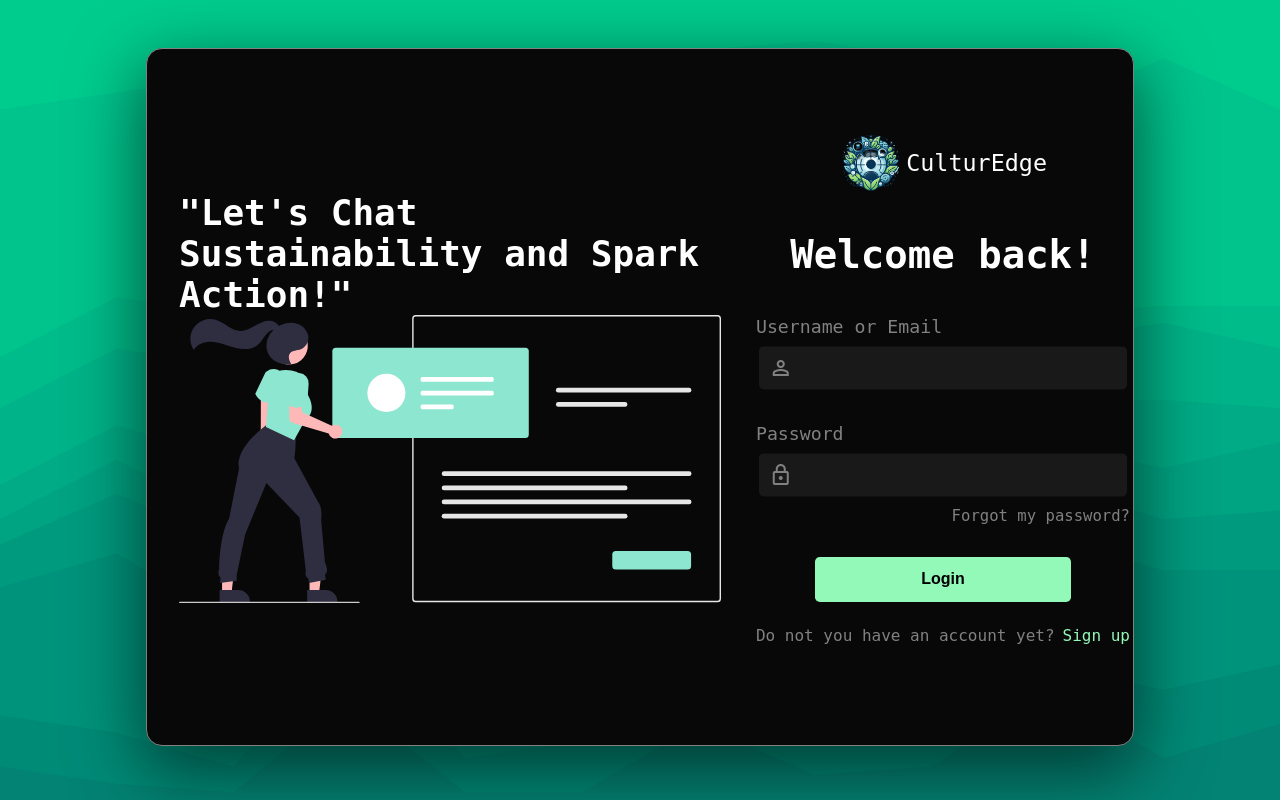
After one commit to AngelDiaz591/PI4_Foro_Web, a PHP site: page /login.html in a window 1280 px wide. The commit adds this page. Run offline with PHP 8.4, Linux system fonts and the light colour scheme; style sheets or scripts are compiled from the project's sources.

Commit message:
new design login

```diff
--- a/index.html
+++ b/index.html
@@ -11,7 +11,7 @@
   <link rel="stylesheet" href="resources/styleheets/main.css">
   <script src="resources/js/main.js"></script>
 </head>
-<body>
+<body class="base">
   <script src="https://code.jquery.com/jquery-3.6.0.min.js"></script>
   <header>
     <span class="material-symbols-outlined menu" id="menu-icon">
--- /dev/null
+++ b/login.html
@@ -0,0 +1,58 @@
+<!DOCTYPE html>
+<html lang="en">
+<head>
+    <meta charset="UTF-8">
+    <meta name="viewport" content="width=device-width, initial-scale=1.0">
+    <title>Visitante</title>
+    <link rel="stylesheet" href="resources/styleheets/main.css">
+    <link rel="preconnect" href="https://fonts.googleapis.com">
+    <link rel="preconnect" href="https://fonts.gstatic.com" crossorigin>
+    <link href="https://fonts.googleapis.com/css2?family=Almarai:wght@700&display=swap" rel="stylesheet">
+    <link rel="stylesheet" href="https://fonts.googleapis.com/css2?family=Material+Symbols+Outlined:opsz,wght,FILL,GRAD@20..48,100..700,0..1,-50..200" />
+    <script src="resources/js/main.js"></script>
+</head>
+<body class="login">
+    <script src="https://code.jquery.com/jquery-3.6.0.min.js"></script>
+    <div class="contenido">
+        <div class="left">
+            <div class="slogan">
+                <h2>"Let's Chat Sustainability and Spark Action!"</h2>
+            </div>
+            <div class="prinsvg">
+                <img src="resources/img/prueba4.svg" class="present">
+            </div>
+        </div>
+        <div class="right">
+            <div class="inicio">
+                <div class="logo">
+                    <img src="resources/img/prueba2.png">
+                    <p>CulturEdge</p>
+                </div>
+                <div class="login_sp">
+                    <div class="greeting">
+                        <h2>Welcome back!</h2>
+                    </div>
+                    <label for="" class="label">Username or Email</label>
+                    <div class="user-input">
+                        <input type="text" name="user" id="user-input">
+                        <span class="icon material-symbols-outlined" id="user-input">person</span>
+                    </div>
+                    <label for="" class="label">Password</label>
+                    <div class="password">
+                        <input type="password" name="password" id="password">
+                        <span class="icon material-symbols-outlined" id="password">lock</span>
+                    </div>
+                    <a href="#" class="forgot">Forgot my password?</a>
+                    <div class="option">
+                        <button class="btn-sign">Login</button>
+                    </div>
+                    <div class="register">
+                        <p>Do not you have an account yet?</p>
+                        <a href="#" class="new">Sign up</a>
+                    </div>
+                </div>
+            </div>
+        </div>
+    </div>
+</body>
+</html>
--- a/resources/styleheets/abstracts/_mixins.scss
+++ b/resources/styleheets/abstracts/_mixins.scss
@@ -20,3 +20,28 @@ $breakpoint_tb: 800px;
   padding: 10px;
   border-top: $border;
 }
+
+/* MIXIN TO LOGIN */
+@mixin posicion-absolute($top, $left, $translate) {
+  position: absolute;
+  top: $top;
+  left: $left;
+  transform: translateY($translate);
+}
+
+@mixin posicion-relative($top, $right, $bottom, $left) {
+  position: relative;
+  margin: $top $right $bottom $left;
+}
+
+@mixin flex-center() {
+  display: flex;
+  justify-content: center;
+  align-items: center;
+}
+
+@mixin flex-grid(){
+  display: grid;
+  align-items: center;
+  justify-content: center;
+}
--- a/resources/styleheets/abstracts/_variables.scss
+++ b/resources/styleheets/abstracts/_variables.scss
@@ -21,3 +21,19 @@ $bor_card:2px solid rgba(255, 255, 255, 0.5);
 
 //transitions
 $tr:background-color 0.3s, color 0.3s;
+
+/* variable to login */
+$primary-color: #080808;
+$prin_color: rgb(18, 18, 18);
+$background1: #93F9B9;
+$background2: #1D976C;
+$based: #0d0c33;
+$font: white;
+$fondo_input: rgb(129, 129, 129);
+$fuente: #000;
+$box-shadow: rgb(0, 0, 0) 3px 3px 6px 0px inset, rgba(0, 0, 0, 0.5) -3px -3px 6px 1px inset;
+$boxshadow2: rgba(0, 0, 0, 0.56) 0px 22px 70px 4px;
+$input2: rgb(19, 19, 19);
+$relleno: rgb(70 68 68);
+$input: rgb(25, 25, 25);
+/* $image: url(resources/img/login_fondo.svg); */
--- a/resources/styleheets/base/_base.scss
+++ b/resources/styleheets/base/_base.scss
@@ -1,4 +1,4 @@
-body {
+body.base {
   padding: 0;
   margin: 0;
   height: 100%;
@@ -6,6 +6,7 @@ body {
   background-color: $font_b1;
   font-family: 'Almarai', sans-serif;
 }
+
 
 .container {
   height: 100%;
--- /dev/null
+++ b/resources/styleheets/base/_login.scss
@@ -0,0 +1,214 @@
+body.login{
+    /* background: linear-gradient(to right, $background1, $background2); */
+    font-family: monospace;
+    background-image: url(resources/img/login_fondo.svg);
+    background-size: cover;
+    @include flex-center;
+}
+
+.contenido{
+    margin: 2.5rem;
+    height: 87vh;
+    width: 78%;
+    @include flex-center;
+    border-radius: 1rem;
+    color: $font;
+    border: 0.05rem solid $fondo_input;
+    box-shadow: $boxshadow2;
+    background-color: $primary-color;
+}
+
+.present{
+    height: 18rem;
+    order: 1;
+}
+
+.left{
+    flex: 0.7;
+    padding: 2rem;
+    @include flex-grid;
+}
+
+.right{
+    flex: 0.5;
+    border-radius: 2rem;
+    @include flex-grid;
+
+    .inicio{
+        font-size: 2em;
+        @include flex-grid;
+    }
+
+    .logo{
+        @include flex-center;
+        font-size: 0.9em;
+        color: $font;
+        order: 3;
+    }
+
+}
+
+img{
+    height: 4.2rem;
+}
+
+.new{
+    color: $background1;
+    margin-left: 0.5rem;
+    cursor: pointer;
+    text-decoration: none;
+
+    &:hover{
+        color: $font;
+    }
+}
+
+.option{
+    @include flex-center;
+}
+
+.forgot{
+    display: flex;
+    justify-content: right;
+    margin: 0 0 2rem 0;
+    text-decoration: none;
+    color: $fondo_input;
+    font-size: 0.6em;
+    cursor: pointer;
+
+    &:hover{
+        color: $background1;
+    }
+}
+
+.btn-sign{
+    @include flex-center;
+    width: 16rem;
+    height: 2.8rem;
+    border-radius: 0.3rem;
+    font-size: 0.5em;
+    cursor: pointer;
+    font-weight: 500;
+    background-color: $background1;
+    color: $fuente;
+    font-weight: 600;
+    border: none;
+
+
+    &:hover{
+        background-color: $font;
+    }
+}
+
+.register{
+    @include flex-center;
+    color: $fondo_input;
+    font-size: 1rem;
+    margin: 0.5rem 0;
+}
+
+.greeting{
+    margin: 2rem;
+    @include flex-center;
+}
+
+.slogan{
+    font-size: 1.5rem;
+    @include flex-center;
+    order: 0;
+}
+
+.label{
+    color: $fondo_input;
+    background: none;
+    margin: 0;
+    font-size: 0.7em;
+}
+
+.login_sp{
+    order: 3;
+}
+
+.prinsvg{
+    @include flex-center;
+}
+
+
+/* Puedes definir estilos comunes aquí */
+/* Estilos específicos para tablets (por ejemplo, iPad) */
+@media screen and (min-width: 768px) and (max-width: 1024px) {
+    .contenido{
+        display: grid;
+        height: 75vh;
+        flex-direction: column; /* Cambia la dirección del flexbox a columna para dispositivos pequeños */
+    }
+
+    body{
+        @include flex-center;
+        height: 98vh;
+    }
+
+    .present{
+        height: 10rem;
+        display: flex;
+    }
+
+    .slogan{
+        order: 0;
+        display: flex;
+    }
+
+    .present{
+        order: 1;
+    }
+
+    .left{
+        display: none;
+    }
+
+    .inicio{
+        transform: scale(1.6);
+    }
+}
+
+/* Estilos específicos para teléfonos */
+@media screen and (max-width: 767px) {
+
+    .contenido{
+        display: grid;
+        height: 60vh;
+        transform: scale(1.2);
+        flex-direction: column;
+    }
+
+    body{
+        @include flex-center;
+        height: 98vh;
+    }
+
+    .present{
+        height: 10rem;
+        display: flex;
+    }
+
+    .slogan{
+        order: 0;
+    }
+
+    .present{
+        order: 1;
+    }
+
+    .left{
+        display: none;
+        padding: 0;
+    }
+
+    .inicio{
+        transform: scale(0.7);
+    }
+
+    .register{
+        font-size: 0.9rem;
+    }
+}
--- /dev/null
+++ b/resources/styleheets/components/_input.scss
@@ -0,0 +1,44 @@
+input{
+    @include flex-center;
+    width: calc(100% - 4rem);
+    height: 1.5rem;
+    padding: 0.6rem 1rem 0.6rem 2.6rem;
+    background-color: $input2;
+    /* background-color: transparent; */
+    border: none;
+    font-size: 0.5em;
+    outline: none; /* Elimina el borde de resaltado al seleccionar */
+    font-weight: 600;
+    border-radius: 0.3rem;
+}
+
+.user-input {
+    @include posicion-relative(0.8rem, 0, 4rem, 0);
+    @include flex-center;
+}
+
+.password{
+    @include posicion-relative(0.8rem, 0, 3rem, 0);
+    @include flex-center;
+}
+
+#user-input{
+    @include posicion-absolute(1rem, 0.2rem, -50%);
+    background-color: $input;
+    color: $fondo_input;
+}
+
+#password{
+    @include posicion-absolute(1rem, 0.2rem, -50%);
+    background-color: $input;
+    color: $fondo_input;
+}
+
+.icon {
+    position: absolute;
+    left: 0.1rem;
+    font-size: 1.5rem;
+    color: $relleno; /* Cambia el color del icono según sea necesario */
+    cursor: pointer;
+    margin: 0 1rem 0 0.6rem;
+}
--- a/resources/styleheets/main.css
+++ b/resources/styleheets/main.css
@@ -1,4 +1,8 @@
-body {
+@charset "UTF-8";
+/* variable to login */
+/* $image: url(resources/img/login_fondo.svg); */
+/* MIXIN TO LOGIN */
+body.base {
   padding: 0;
   margin: 0;
   height: 100%;
@@ -17,6 +21,225 @@ h1, h2, h3, h4, h5, h6 {
   margin: 0;
 }
 
+body.login {
+  /* background: linear-gradient(to right, $background1, $background2); */
+  font-family: monospace;
+  background-image: url(resources/img/login_fondo.svg);
+  background-size: cover;
+  display: flex;
+  justify-content: center;
+  align-items: center;
+}
+
+.contenido {
+  margin: 2.5rem;
+  height: 87vh;
+  width: 78%;
+  display: flex;
+  justify-content: center;
+  align-items: center;
+  border-radius: 1rem;
+  color: white;
+  border: 0.05rem solid rgb(129, 129, 129);
+  box-shadow: rgba(0, 0, 0, 0.56) 0px 22px 70px 4px;
+  background-color: #080808;
+}
+
+.present {
+  height: 18rem;
+  order: 1;
+}
+
+.left {
+  flex: 0.7;
+  padding: 2rem;
+  display: grid;
+  align-items: center;
+  justify-content: center;
+}
+
+.right {
+  flex: 0.5;
+  border-radius: 2rem;
+  display: grid;
+  align-items: center;
+  justify-content: center;
+}
+.right .inicio {
+  font-size: 2em;
+  display: grid;
+  align-items: center;
+  justify-content: center;
+}
+.right .logo {
+  display: flex;
+  justify-content: center;
+  align-items: center;
+  font-size: 0.9em;
+  color: white;
+  order: 3;
+}
+
+img {
+  height: 4.2rem;
+}
+
+.new {
+  color: #93F9B9;
+  margin-left: 0.5rem;
+  cursor: pointer;
+  text-decoration: none;
+}
+.new:hover {
+  color: white;
+}
+
+.option {
+  display: flex;
+  justify-content: center;
+  align-items: center;
+}
+
+.forgot {
+  display: flex;
+  justify-content: right;
+  margin: 0 0 2rem 0;
+  text-decoration: none;
+  color: rgb(129, 129, 129);
+  font-size: 0.6em;
+  cursor: pointer;
+}
+.forgot:hover {
+  color: #93F9B9;
+}
+
+.btn-sign {
+  display: flex;
+  justify-content: center;
+  align-items: center;
+  width: 16rem;
+  height: 2.8rem;
+  border-radius: 0.3rem;
+  font-size: 0.5em;
+  cursor: pointer;
+  font-weight: 500;
+  background-color: #93F9B9;
+  color: #000;
+  font-weight: 600;
+  border: none;
+}
+.btn-sign:hover {
+  background-color: white;
+}
+
+.register {
+  display: flex;
+  justify-content: center;
+  align-items: center;
+  color: rgb(129, 129, 129);
+  font-size: 1rem;
+  margin: 0.5rem 0;
+}
+
+.greeting {
+  margin: 2rem;
+  display: flex;
+  justify-content: center;
+  align-items: center;
+}
+
+.slogan {
+  font-size: 1.5rem;
+  display: flex;
+  justify-content: center;
+  align-items: center;
+  order: 0;
+}
+
+.label {
+  color: rgb(129, 129, 129);
+  background: none;
+  margin: 0;
+  font-size: 0.7em;
+}
+
+.login_sp {
+  order: 3;
+}
+
+.prinsvg {
+  display: flex;
+  justify-content: center;
+  align-items: center;
+}
+
+/* Puedes definir estilos comunes aquí */
+/* Estilos específicos para tablets (por ejemplo, iPad) */
+@media screen and (min-width: 768px) and (max-width: 1024px) {
+  .contenido {
+    display: grid;
+    height: 75vh;
+    flex-direction: column; /* Cambia la dirección del flexbox a columna para dispositivos pequeños */
+  }
+  body {
+    display: flex;
+    justify-content: center;
+    align-items: center;
+    height: 98vh;
+  }
+  .present {
+    height: 10rem;
+    display: flex;
+  }
+  .slogan {
+    order: 0;
+    display: flex;
+  }
+  .present {
+    order: 1;
+  }
+  .left {
+    display: none;
+  }
+  .inicio {
+    transform: scale(1.6);
+  }
+}
+/* Estilos específicos para teléfonos */
+@media screen and (max-width: 767px) {
+  .contenido {
+    display: grid;
+    height: 60vh;
+    transform: scale(1.2);
+    flex-direction: column;
+  }
+  body {
+    display: flex;
+    justify-content: center;
+    align-items: center;
+    height: 98vh;
+  }
+  .present {
+    height: 10rem;
+    display: flex;
+  }
+  .slogan {
+    order: 0;
+  }
+  .present {
+    order: 1;
+  }
+  .left {
+    display: none;
+    padding: 0;
+  }
+  .inicio {
+    transform: scale(0.7);
+  }
+  .register {
+    font-size: 0.9rem;
+  }
+}
 header {
   height: 60px;
   background-color: #262525;
@@ -280,4 +503,63 @@ nav .icons .categories:hover {
 
 .subcategories span {
   margin-right: 10px;
-}/*# sourceMappingURL=main.css.map */
+}
+
+input {
+  display: flex;
+  justify-content: center;
+  align-items: center;
+  width: calc(100% - 4rem);
+  height: 1.5rem;
+  padding: 0.6rem 1rem 0.6rem 2.6rem;
+  background-color: rgb(19, 19, 19);
+  /* background-color: transparent; */
+  border: none;
+  font-size: 0.5em;
+  outline: none; /* Elimina el borde de resaltado al seleccionar */
+  font-weight: 600;
+  border-radius: 0.3rem;
+}
+
+.user-input {
+  position: relative;
+  margin: 0.8rem 0 4rem 0;
+  display: flex;
+  justify-content: center;
+  align-items: center;
+}
+
+.password {
+  position: relative;
+  margin: 0.8rem 0 3rem 0;
+  display: flex;
+  justify-content: center;
+  align-items: center;
+}
+
+#user-input {
+  position: absolute;
+  top: 1rem;
+  left: 0.2rem;
+  transform: translateY(-50%);
+  background-color: rgb(25, 25, 25);
+  color: rgb(129, 129, 129);
+}
+
+#password {
+  position: absolute;
+  top: 1rem;
+  left: 0.2rem;
+  transform: translateY(-50%);
+  background-color: rgb(25, 25, 25);
+  color: rgb(129, 129, 129);
+}
+
+.icon {
+  position: absolute;
+  left: 0.1rem;
+  font-size: 1.5rem;
+  color: rgb(70, 68, 68); /* Cambia el color del icono según sea necesario */
+  cursor: pointer;
+  margin: 0 1rem 0 0.6rem;
+}
--- a/resources/styleheets/main.scss
+++ b/resources/styleheets/main.scss
@@ -6,7 +6,8 @@
 
 //base
 @import
-    'base/base';
+    'base/base',
+    'base/login';
 
 //layout
 @import
@@ -16,4 +17,5 @@
 //components
 @import
     'components/cards',
-    'components/nav';
+    'components/nav',
+    'components/input';
```
Also changed, not shown: resources/img/login_fondo.svg (added), resources/img/prueba2.png (added), resources/img/prueba4.svg (added).
